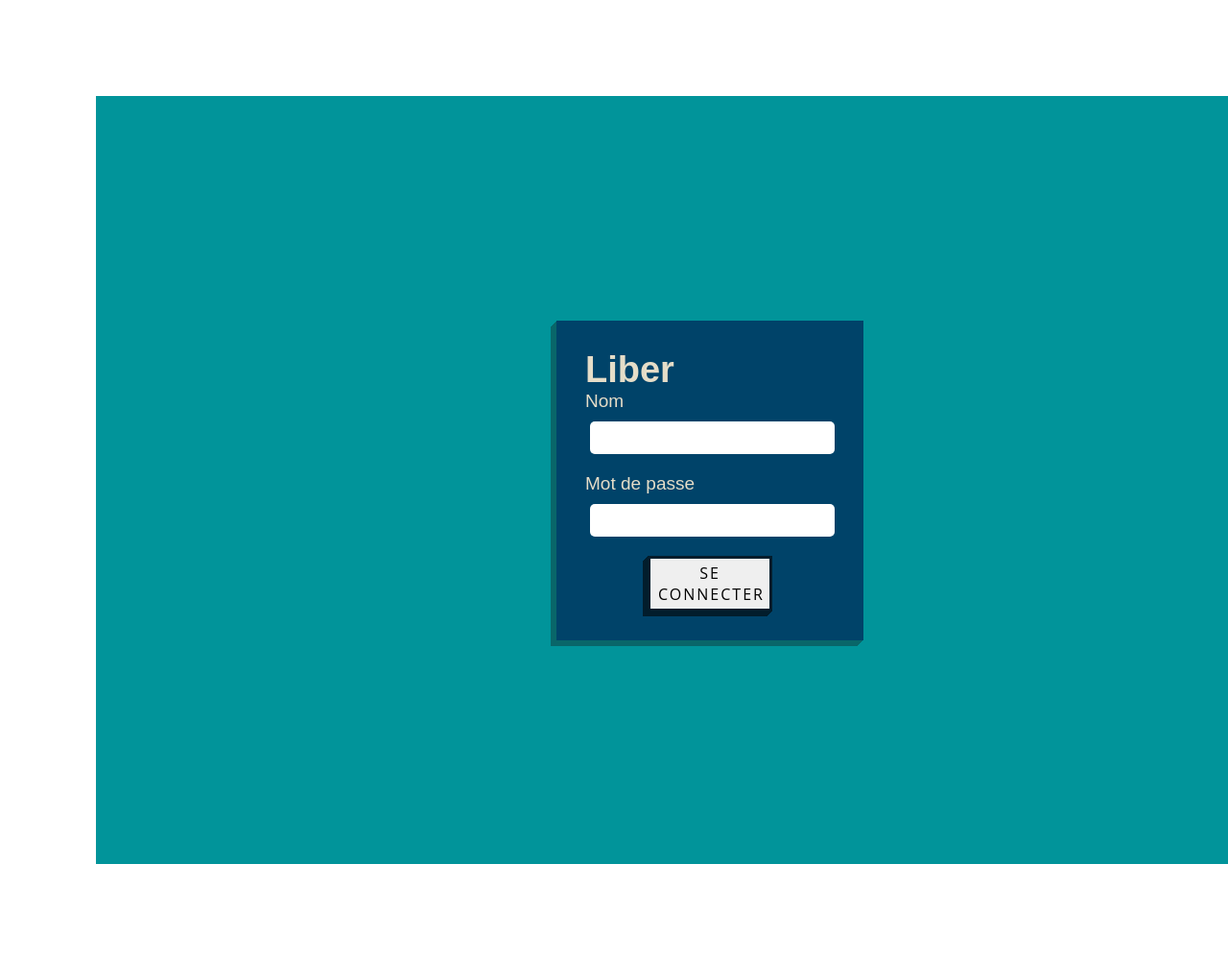
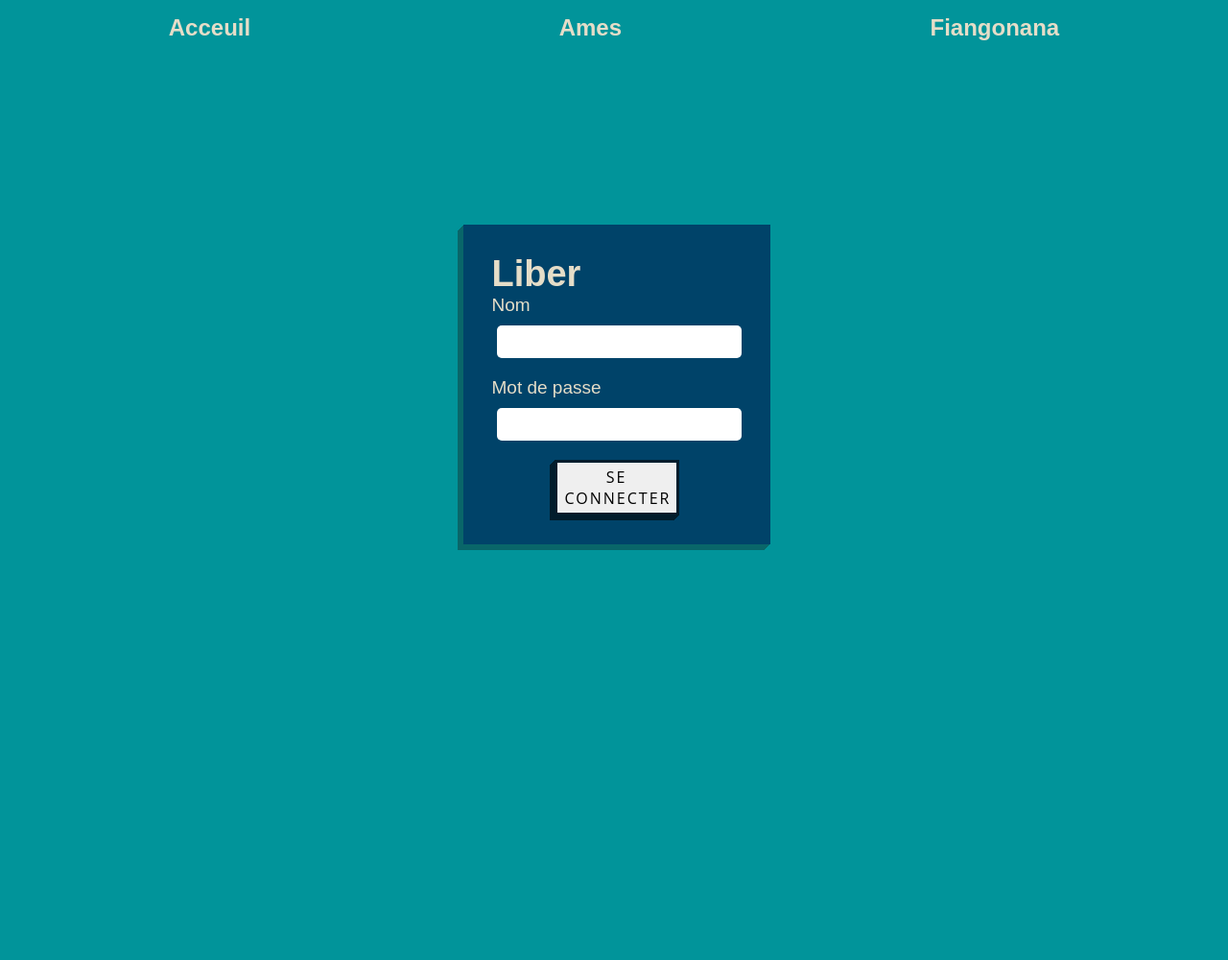
Before and after one commit to Isaac-Andriamiharisoa/liber, a Flask app: page / in a window 1280 px wide; the page is wider, and only the part inside the window is pictured. Shown: that part at 96% size. After the commit the page ends 573 px from the top of that part, so only its background shows below. Run offline with Flask 2, Linux system fonts and the light colour scheme.

Commit message:
change style

```diff
--- a/static/styles/style.css
+++ b/static/styles/style.css
@@ -14,6 +14,22 @@
 html {
     width: 100%;
 }
+a {
+    text-decoration: none;
+}
+
+.nav {
+    position: absolute;
+    width: 100%;
+    height: fit-content;
+}
+.link_list {
+    display: flex;
+    list-style: none;
+    justify-content: space-around;
+    width: 100%;
+    padding: 15px 15px;
+}
 
 .container {
     width: 100%;
@@ -23,7 +39,6 @@ html {
     align-items: center;
     justify-content: center;
     background-color: #01949a;
-    margin: 100px;
 }
 
 .form {
@@ -32,6 +47,7 @@ html {
     width: 25%;
     background: #004369;
     padding: 30px 30px;
+    margin-left: 5px;
     font-size: 19px;
     box-shadow: -6px 6px 0px 0px #096669, -5px 5px 0px 0px #096669, -4px 4px 0px 0px #096669, -3px 3px 0px 0px #096669, -2px 2px 0px 0px #096669, -1px 1px 0px 0px #096669;
 }
--- a/templates/layouts/body.html
+++ b/templates/layouts/body.html
@@ -8,6 +8,19 @@
     <title>Document</title>
 </head>
 <body>
+    <nav class="nav">
+        <ul class="link_list">
+            <li>
+                <h2><a href="">Acceuil</a></h2>
+            </li>
+            <li>
+                <h2><a href="">Ames</a></h2>
+            </li>
+            <li>
+                <h2><a href="">Fiangonana</a></h2>
+            </li>
+        </ul>
+    </nav>
     {% block content%}
     {% endblock %}
 </body>
--- a/templates/login.html
+++ b/templates/login.html
@@ -1,7 +1,7 @@
 {% extends 'layouts/body.html' %}
 {% block content %}
 <div class="container">
-    <form action="" method="get" class="form">
+    <form action="{{url_for('get_ames')}}" method="get" class="form">
         <h1 class="title">
             Liber
         </h1>
```
Also changed, not shown: templates/create_ames.html (+16 -0 lines).
